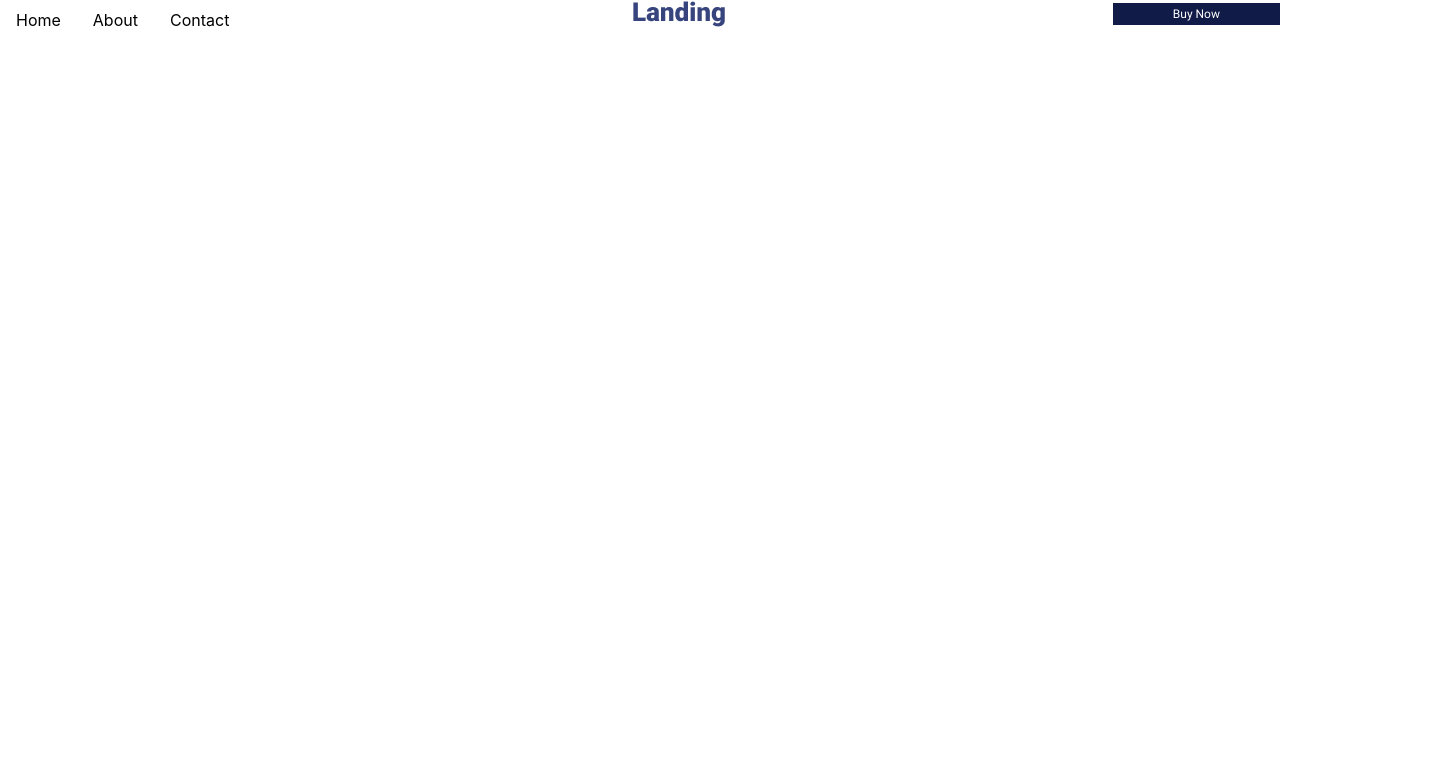
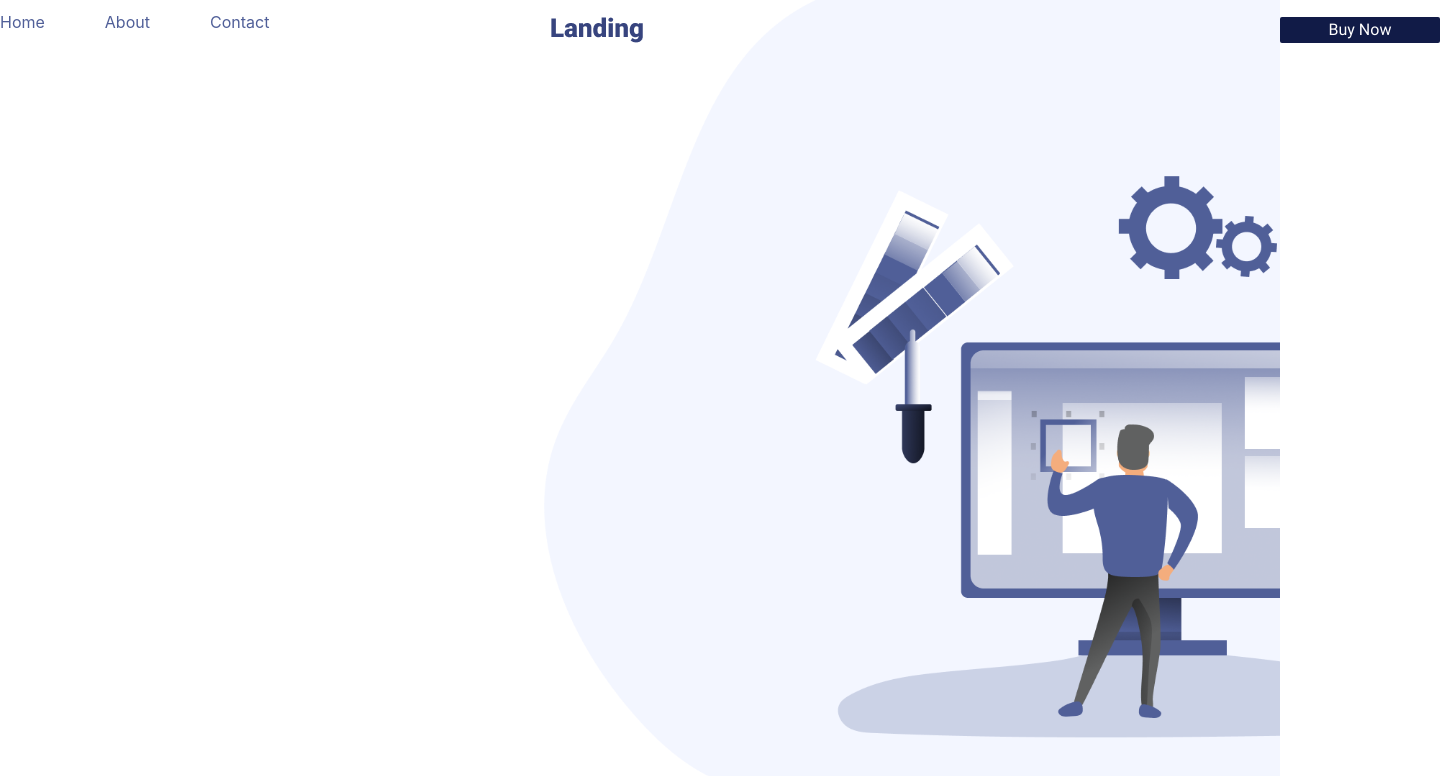
Before and after one commit to tolieck89/HillelTolieckHW14, a website: page index.html in a window 1280 px wide. Shown: the whole page, 1440 px wide, since content can reach past the window. Drawn offline with nearby package versions, Linux system fonts and the light colour scheme.

Commit message:
i hate bootstrap!

```diff
--- a/index.html
+++ b/index.html
@@ -6,30 +6,28 @@
     <link rel="stylesheet" href="https://stackpath.bootstrapcdn.com/bootstrap/4.5.2/css/bootstrap.min.css">
     <link rel="stylesheet" href="styles/normalize.css">
     <link rel="stylesheet" href="styles/styles.css">
-    <title>Landing page HW-9</title>
+    <title>HW-14 bootstrap</title>
 </head>
 <body>
-   <header class="header_container d-flex justify-content-between">
-    <ul class="nav">
-        <li class="nav-item">
-          <a class="nav-link active" aria-current="page" href="#">Home</a>
-        </li>
-        <li class="nav-item">
-          <a class="nav-link" href="#">About</a>
-        </li>
-        <li class="nav-item">
-          <a class="nav-link" href="#">Contact</a>
-        </li>
-      </ul>
+  <div class="wrapper mx-auto my-0">
 
-      <div class="logo"><img src="img/logo.png" alt=""></div>
+    <header class="d-flex justify-content-between m-0 align-items-center">
 
-      <div class="link_button"><a href="#">Buy Now</a></div>
+     <ul class="d-flex justify-content-between list-unstyled align-items-center">
+      <li><a href="#">Home</a></li>
+      <li><a href="#">About</a></li>
+      <li><a href="#">Contact</a></li>
+     </ul>
+
+     <div>
+      <img src="img/logo.png" alt="logo">
+     </div>
+
+     <div class="header_link_button link_button"><a href="#">Buy Now</a></div>
 
     </header>
 
 
-
-
+  </div>
 </body>
 </html>
--- a/styles/styles.css
+++ b/styles/styles.css
@@ -7,24 +7,54 @@
     font-family: 'Roboto_bold';
     src: url('../fonts/Roboto-Bold.ttf');
   }
+body {
+  margin-top: 0;
+  background-image: url('../img/designer_1.png');
+    background-position: top right;
+    background-repeat: no-repeat;
+    background-attachment: fixed;
+    background-size: contain;
+}
 
-  .header_container {
-    display: flex;
-  }
+.wrapper {
+  width: 1440px;
+}
 
- .nav-item a  {
-    color: black   !important;
-    text-decoration: none;
-  }
+.header_link_button {
+  width: 160px;
+  height: 26px;
+  /* margin-top: 18px; */
+  margin-left: 355px;
+  padding: 4px 0 0 4px;
+}
 
 .link_button {
+  background-color: #111B47;
+  color: white;
+  border-radius: 2px;
+  font-family: 'Roboto_regular';
+  text-align: center;
+  padding: 4px 0;
+  display: flex;
+  align-items: center;
+  justify-content: center;
+}
+
+a {
+  text-decoration: none;
+  color: white;
+}
+
+.list-unstyled {
+  gap: 60px;
 
 }
 
-.link_button a {
-    font-size: 0.75rem;
-    font-family: 'Roboto_regular';
-    padding: 4px 60px;
-    background-color: #111B47;
-    color: white !important;
+header {
+  width: 1440px;
+  height: 60px;
 }
+
+.list-unstyled  a {
+  color: #505F98;
+}
```
